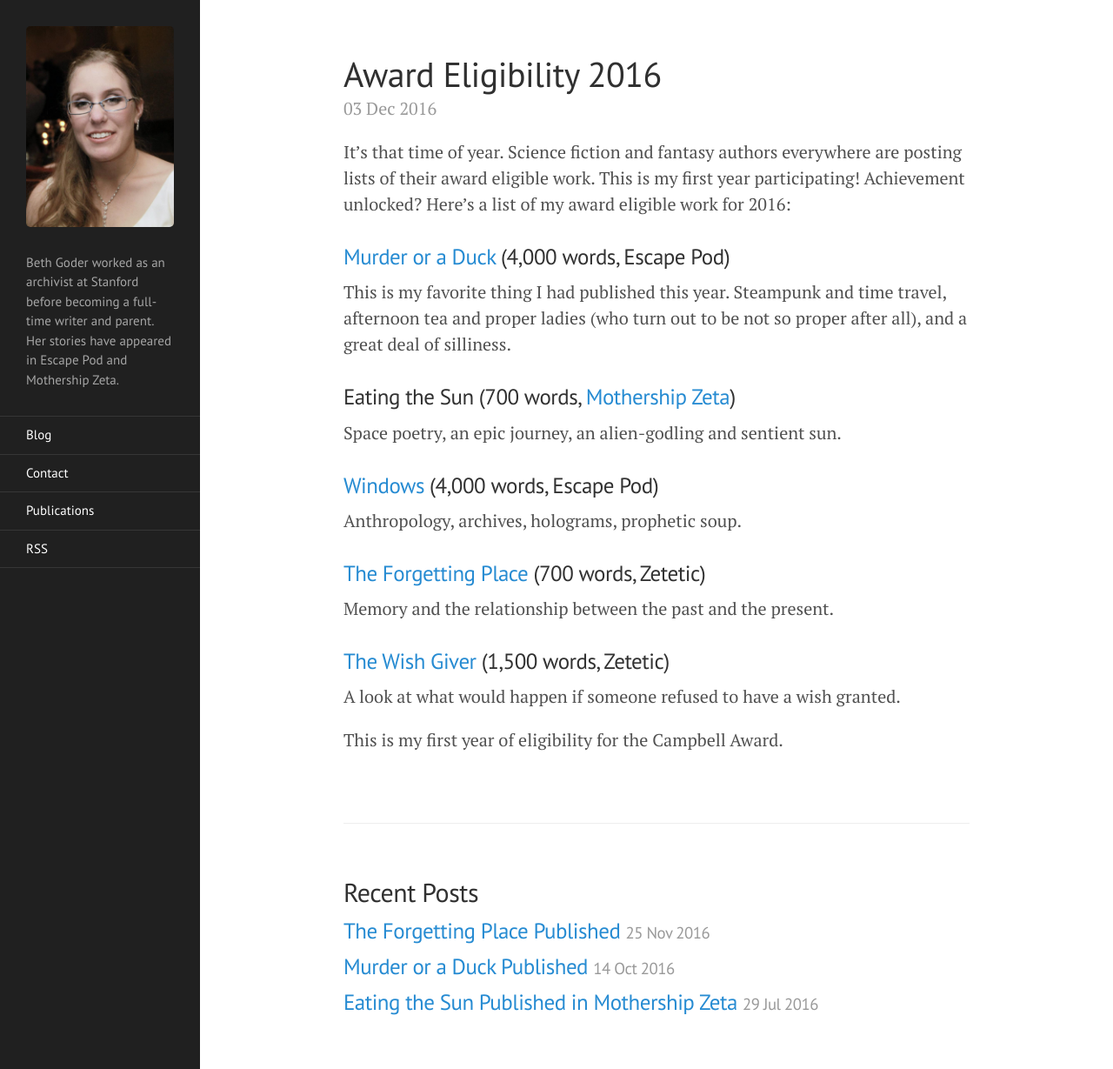
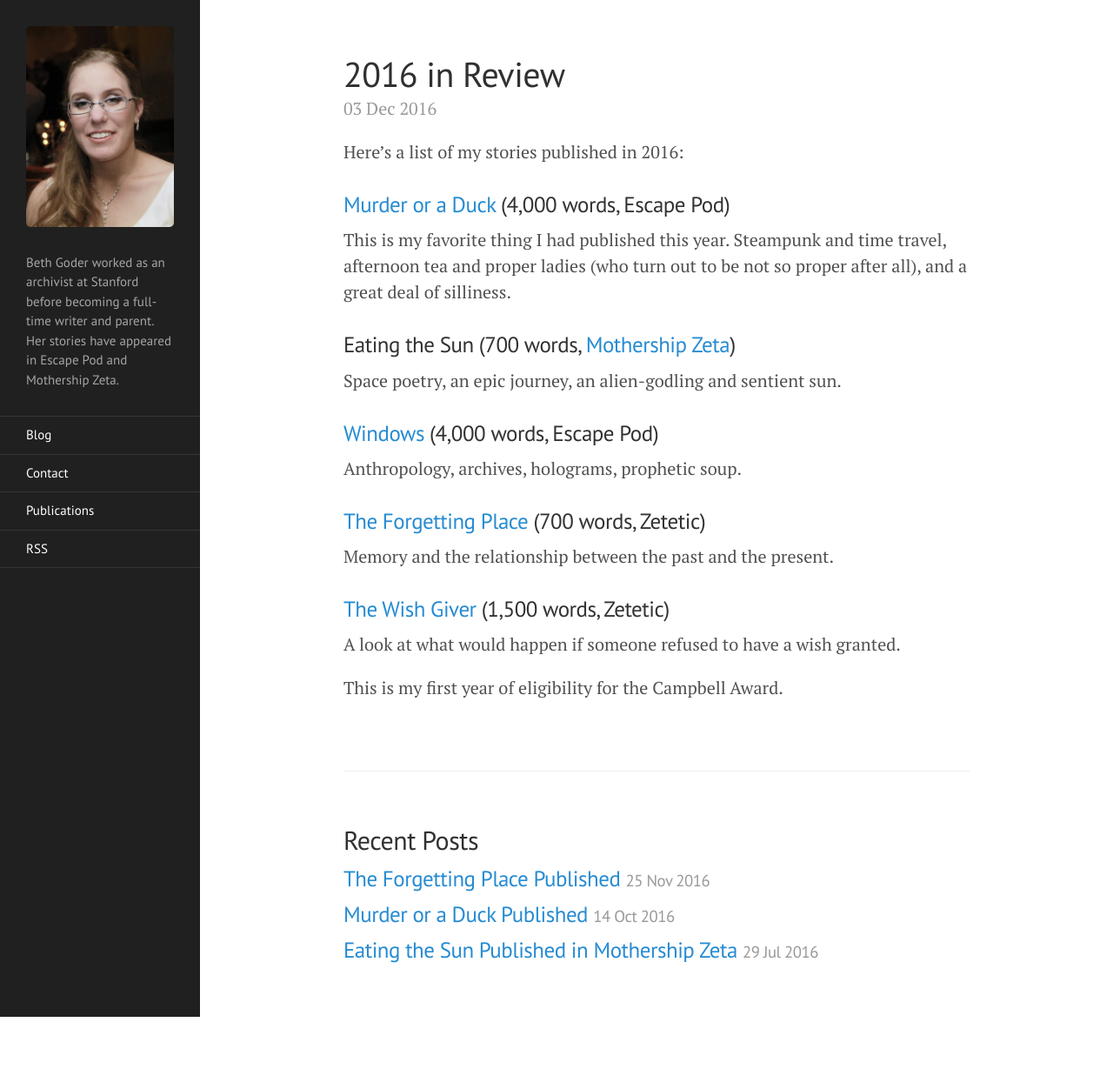
Before and after one commit to BethGoder/BethGoder.github.io, a Jekyll site: the page built from _posts/2016-12-03-AwardEligibility2016.markdown, in a window 1280 px wide. Shown: the whole page at 87% size. Built offline with Jekyll 4.4.1, drawn with Linux system fonts in a browser that asks for light colours; after the commit the page ends 1169 px from its top, so only the background shows below that.

Commit message:
Update 2016-12-03-AwardEligibility2016.markdown

```diff
--- a/_posts/2016-12-03-AwardEligibility2016.markdown
+++ b/_posts/2016-12-03-AwardEligibility2016.markdown
@@ -1,10 +1,9 @@
 ---
-title: Award Eligibility 2016
+title: 2016 in Review
 date: 2016-12-03 010:24:58
 ---
 
-It's that time of year. Science fiction and fantasy authors everywhere are posting lists of their award eligible work. This is my first year participating! Achievement unlocked?
-Here's a list of my award eligible work for 2016:
+Here's a list of my stories published in 2016:
 
 ### [Murder or a Duck]( http://escapepod.org/2016/10/13/ep545-murder-or-a-duck/) (4,000 words, Escape Pod)
 
```
